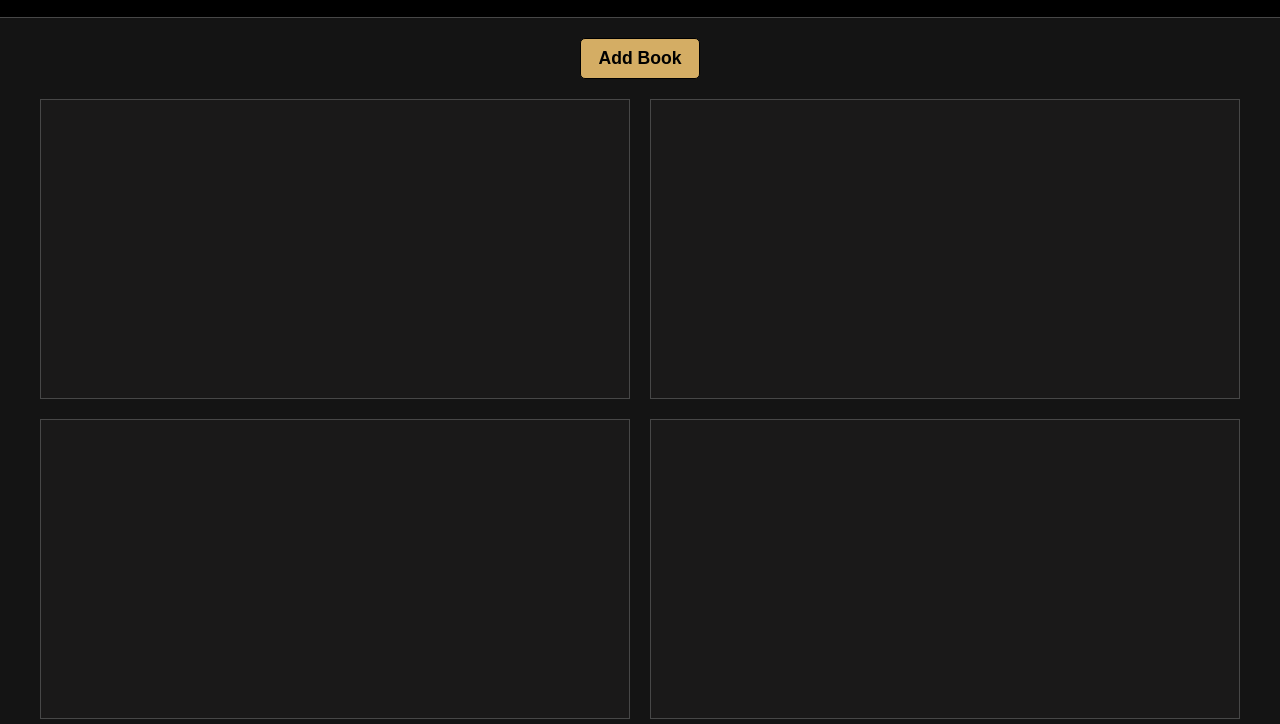
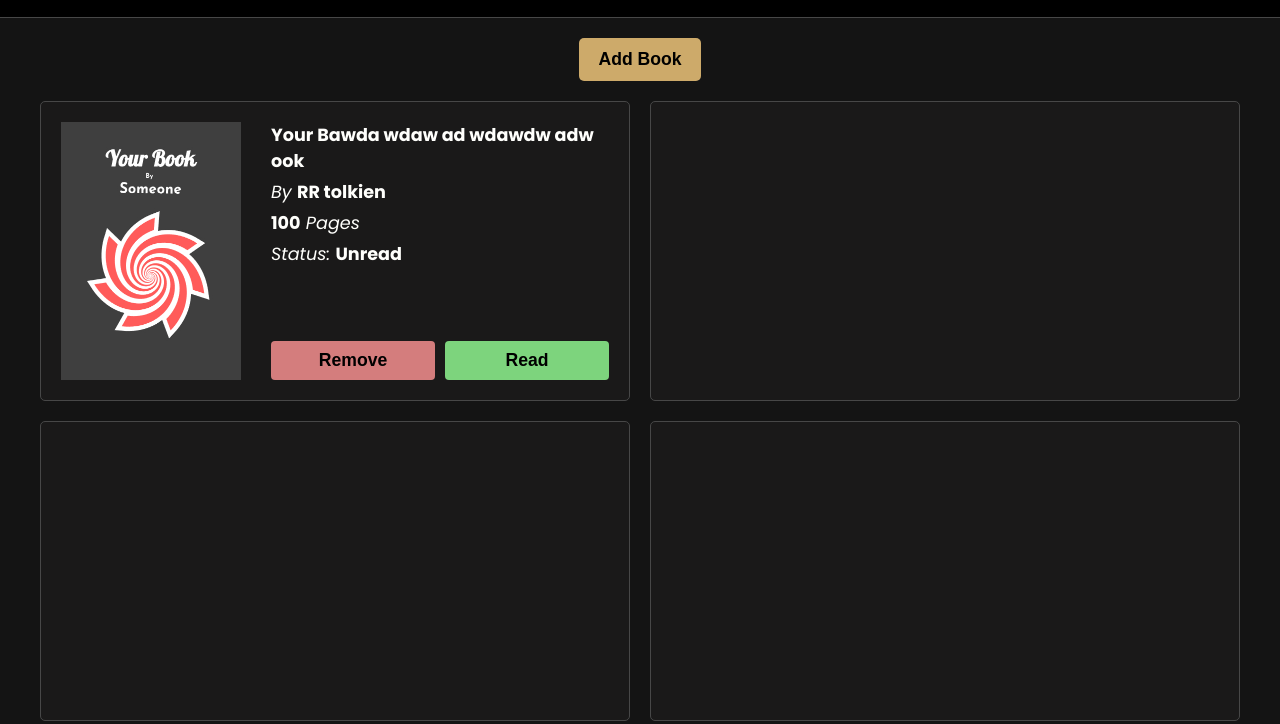
Before and after one commit to foxane/odin-library, a plain HTML site: page index.html in a window 1280 px wide. Shown: the part 76-800 px from the top of the page. Drawn offline with Linux system fonts and the light colour scheme.

Commit message:
finished styling

```diff
--- a/index.html
+++ b/index.html
@@ -13,7 +13,28 @@
     <main>
       <button type="button" class="btn-add">Add Book</button>
       <section class="library">
-        <div id="card-1" class="card-book"></div>
+        <div id="card-1" class="card-book">
+          <img src="images/Drawing.jpeg" alt="book cover" width="180" />
+          <div class="book-info">
+            <p id="title">Your Bawda wdaw ad wdawdw adw ook</p>
+            <p>
+              By
+              <span id="author">RR tolkien</span>
+            </p>
+            <p>
+              <span id="pages">100</span>
+              Pages
+            </p>
+            <p>
+              Status:
+              <span id="read">Unread</span>
+            </p>
+            <div class="buttons">
+              <button type="button" class="btn-remove">Remove</button>
+              <button type="button" class="btn-read">Read</button>
+            </div>
+          </div>
+        </div>
         <div id="card-1" class="card-book"></div>
         <div id="card-1" class="card-book"></div>
         <div id="card-1" class="card-book"></div>
--- a/style.css
+++ b/style.css
@@ -4,7 +4,7 @@
   --clr-bg-card: #1a1919;
   --clr-header: #000000;
   --clr-border: #474747;
-  --clr-cta-1: #d4ad64;
+  --clr-cta-1: hsl(39, 50%, 61%);
   --clr-cta-2: #3389e4;
   --clr-text: #fffffc;
 }
@@ -42,7 +42,6 @@ main {
   font-size: inherit;
   font-weight: 600;
   border-radius: 5px;
-  border: 1px solid rgb(0, 0, 0);
   cursor: pointer;
 }
 
@@ -56,8 +55,60 @@ main {
   grid-auto-rows: minmax(300px, 1fr);
   gap: 20px;
 }
+
 .card-book {
   background-color: var(--clr-bg-card);
   border: 1px solid var(--clr-border);
+  border-radius: 5px;
   padding: 20px;
+
+  display: flex;
+  gap: 30px;
+  overflow-x: hidden;
+  position: relative;
 }
+.book-info {
+  display: flex;
+  flex-flow: column nowrap;
+  gap: 5px;
+}
+.book-info p {
+  font-style: italic;
+}
+.book-info *[id] {
+  font-weight: 700;
+  font-style: normal;
+}
+.buttons {
+  height: 100%;
+  width: 100%;
+  display: flex;
+  align-items: end;
+  justify-content: space-between;
+  gap: 10px;
+}
+.btn-remove,
+.btn-read {
+  padding: 0.4em;
+  flex: 1;
+  font-weight: 600;
+  font-size: 1.1rem;
+  border-radius: 4px;
+}
+.btn-read {
+  background-color: hsl(120, 50%, 66%);
+}
+.btn-remove {
+  background-color: hsl(0, 50%, 66%);
+}
+
+/* Hover */
+button {
+  border: 2px solid transparent;
+}
+button:hover,
+button :active {
+  filter: saturate(400%);
+  cursor: pointer;
+  border: 2px solid white;
+}
```
